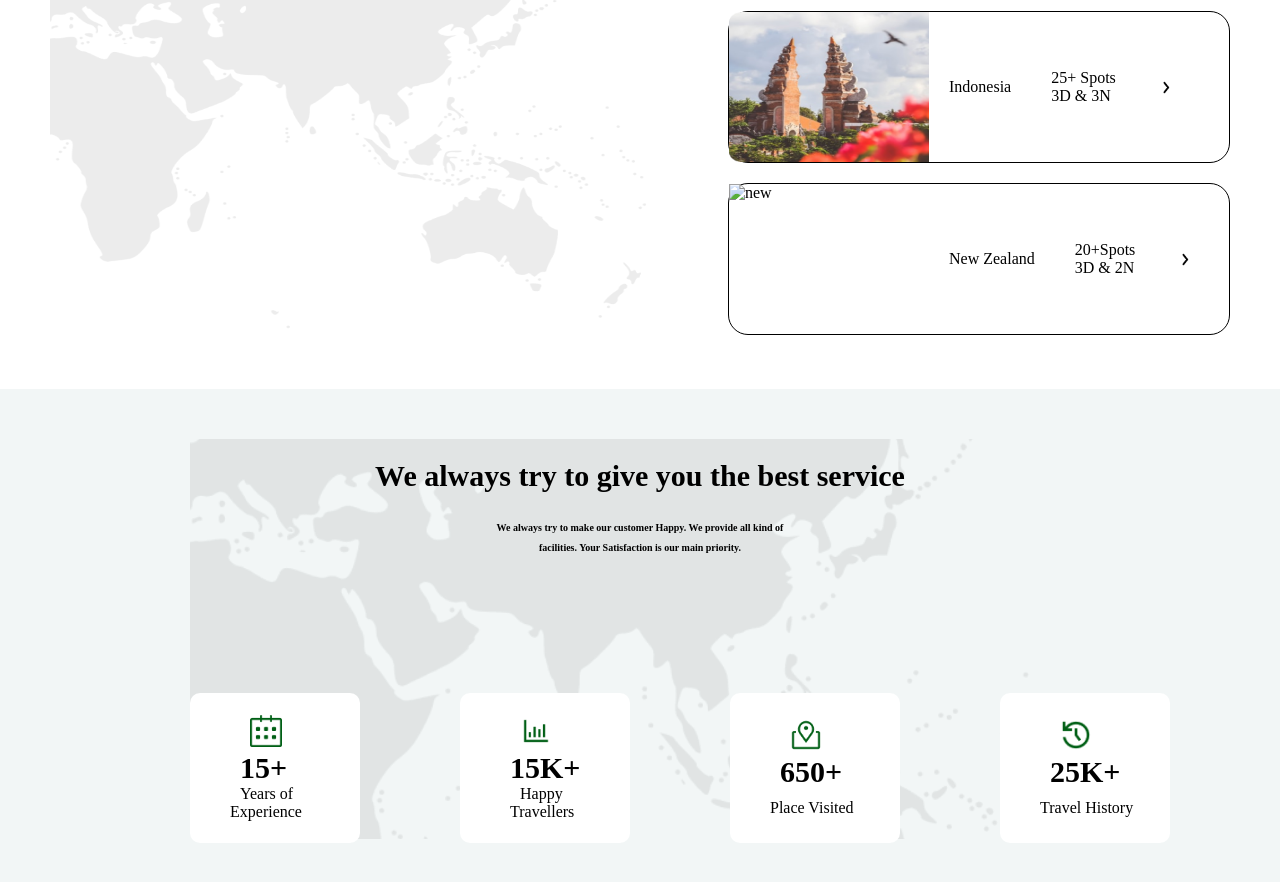
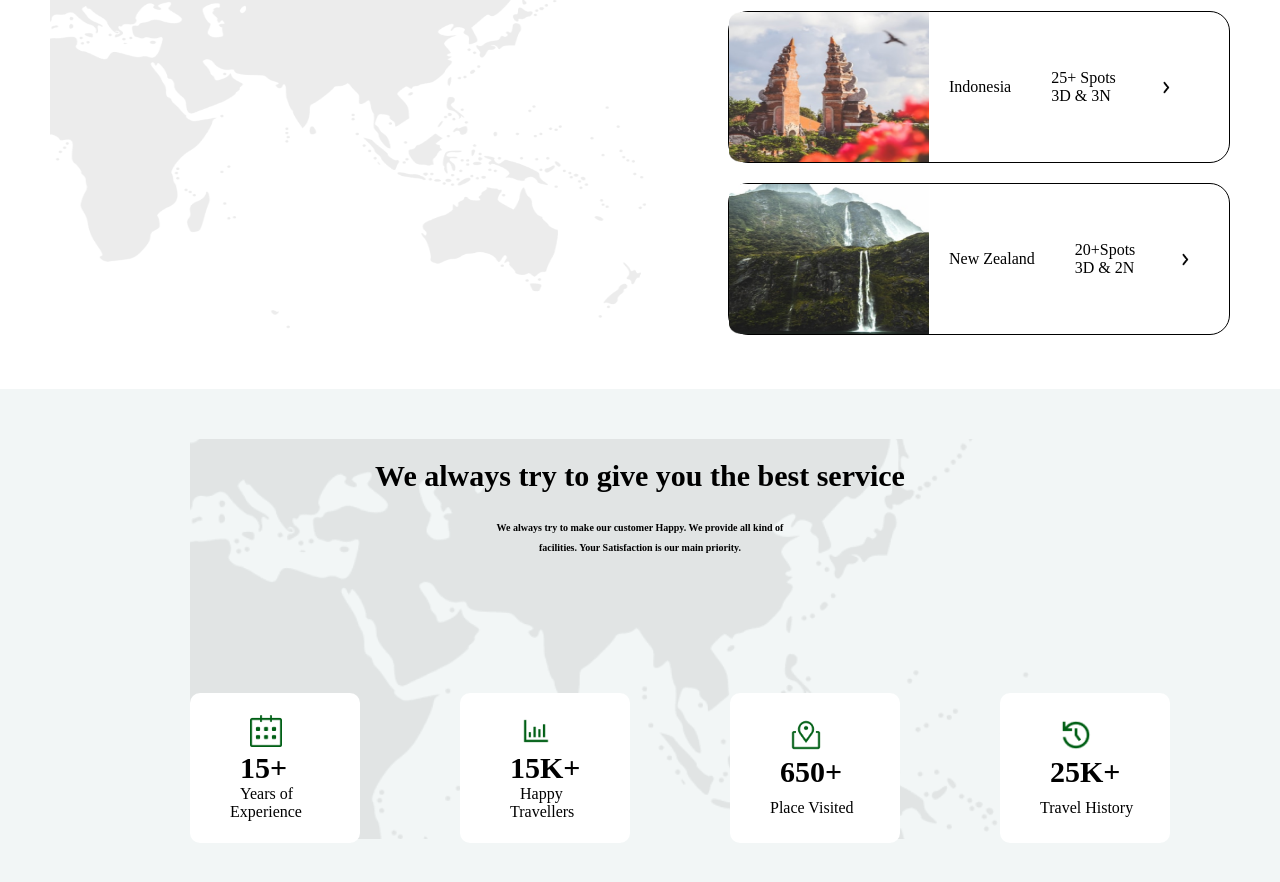
Before and after one commit to Lanzyk11/Travel-goo, a plain HTML site: page index.html in a window 1280 px wide. Shown: the part 1527-2409 px from the top of the page. Drawn offline with Linux system fonts and the light colour scheme.

Commit message:
projectversion6

```diff
--- a/index.html
+++ b/index.html
@@ -128,7 +128,7 @@
                 </div>
                 <div class="destination-card">
 
-                    <img src="Images/newzealandimage.png" alt="new"/>
+                    <img src="Images/newzealand.png" alt="new"/>
 
                     <div class="destination-card-text">
 
```
